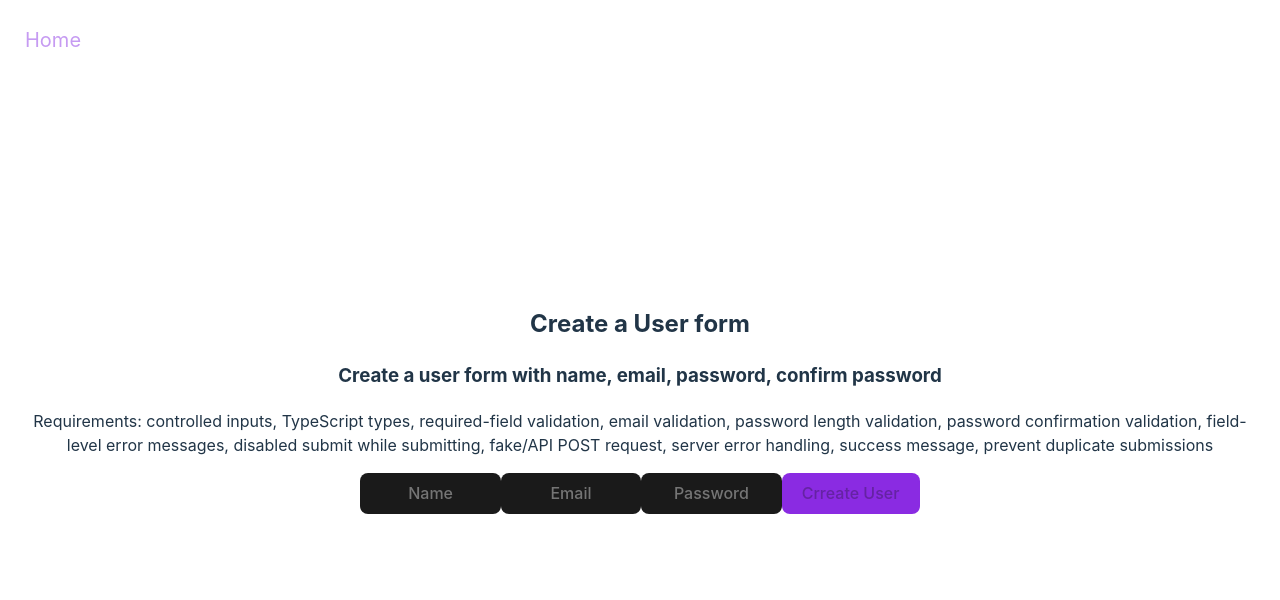
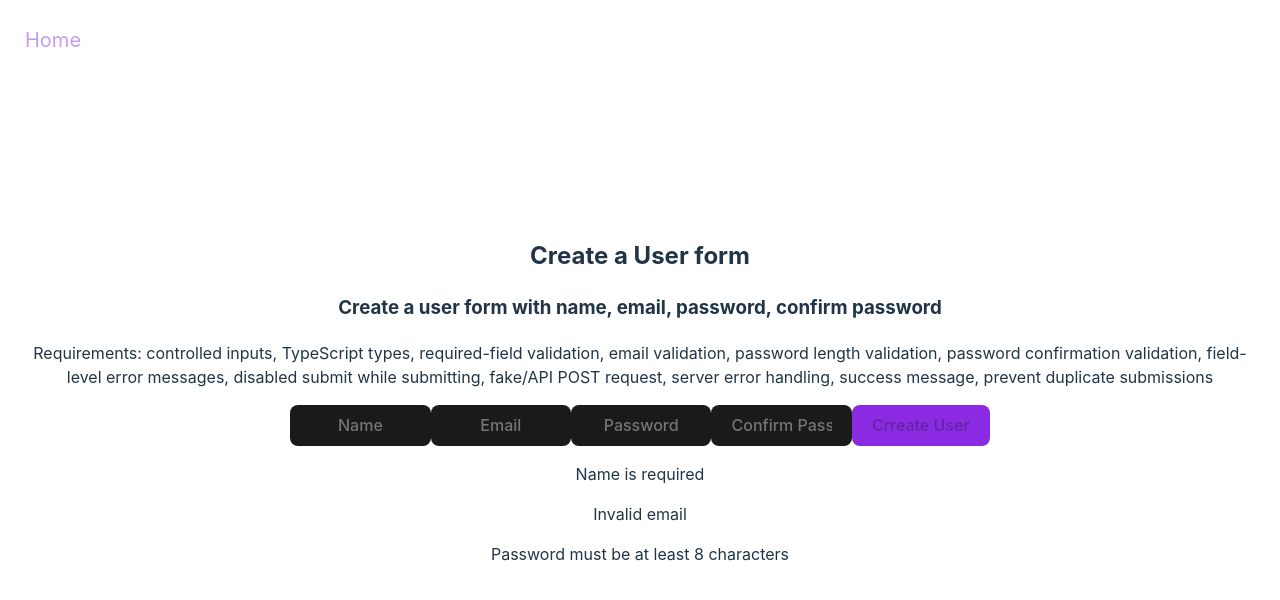
Before and after one commit to amy-calleja/challenges, a React (Vite) app: page /challenge11 in a window 1280 px wide. Shown: the top 600 px of the page. Built offline with nearby package versions, Linux system fonts and the light colour scheme.

Commit message:
refactor & complete challenge11

```diff
--- a/src/App.css
+++ b/src/App.css
@@ -96,3 +96,18 @@ button {
     font-weight: bold;
   }
 }
+
+.success {
+  color: aquamarine;
+  animation: fadeIn 800ms ease-in-out;
+}
+
+@keyframes fadeIn {
+  from {
+    opacity: 0;
+  }
+
+  to {
+    opacity: 1;
+  }
+}
--- a/src/pages/ChallengeEleven.tsx
+++ b/src/pages/ChallengeEleven.tsx
@@ -1,23 +1,49 @@
-import React, { useState } from 'react';
+import React, { useState, useEffect } from 'react';
 
 export default function ChallengeEleven() {
   const [name, setName] = useState('');
   const [email, setEmail] = useState('');
   const [password, setPassword] = useState('');
+  const [passwordConfirm, setPasswordConfirm] = useState('');
   const [isSubmitting, setIsSubmitting] = useState(false);
   const [error, setError] = useState<string | null>(null);
   const [success, setSuccess] = useState(false);
 
+  useEffect(() => {
+    if (!success) {
+      return;
+    }
+
+    const showSuccess = setTimeout(() => {
+      setSuccess(false);
+    }, 3000);
+
+    return () => clearTimeout(showSuccess);
+  }, [success]);
+
   const validateFields =
-    name && email.includes('@') && password.length > 8 ? true : false;
+    name.trim() &&
+    email.includes('@') &&
+    password.length >= 8 &&
+    password === passwordConfirm
+      ? true
+      : false;
 
-    const resetFields = () => {
-        setError(null)
-        setSuccess(false)
-        setName('')
-        setEmail('')
-        setPassword('')
-}
+  const errors = {
+    name: !name.trim() ? 'Name is required' : '',
+    email: !email.includes('@') ? 'Invalid email' : '',
+    password:
+      password.length < 8 ? 'Password must be at least 8 characters' : '',
+    passwordConfirm: password !== passwordConfirm ? 'Passwords must match' : '',
+  };
+
+  const resetFields = () => {
+    setError(null);
+    setName('');
+    setEmail('');
+    setPassword('');
+    setPasswordConfirm('');
+  };
 
   const addUser = () => {
     fetch('https://jsonplaceholder.typicode.com/users', {
@@ -31,18 +57,27 @@ export default function ChallengeEleven() {
         password: password,
       }),
     })
-      .then((response) => response.json)
-      .then(() => setSuccess(true))
+      .then((response) => {
+        if (!response.ok) {
+          throw new Error('Failed to create user');
+        }
+        return response.json();
+      })
+      .then(() => {
+        setSuccess(true);
+        resetFields();
+      })
       .catch(() => setError('Problem submitting user, please try again'))
-      .finally(() => setIsSubmitting(false));
+      .finally(() => {
+        setIsSubmitting(false);
+      });
   };
 
-  const handleCreateUser = (e) => {
+  const handleCreateUser = (e: React.FormEvent<HTMLFormElement>) => {
     e.preventDefault();
     if (validateFields) {
       setIsSubmitting(true);
-        addUser();
-        resetFields()
+      addUser();
     }
   };
 
@@ -60,30 +95,45 @@ export default function ChallengeEleven() {
       <form onSubmit={handleCreateUser}>
         <input
           type='text'
+          required
           value={name}
           placeholder='Name'
           onChange={(e) => setName(e.target.value)}
         />
         <input
           type='text'
+          required
           value={email}
           placeholder='Email'
           onChange={(e) => setEmail(e.target.value)}
         />
         <input
           type='password'
+          required
           value={password}
           placeholder='Password'
           onChange={(e) => setPassword(e.target.value)}
+        />
+        <input
+          type='password'
+          required
+          value={passwordConfirm}
+          placeholder='Confirm Password'
+          onChange={(e) => setPasswordConfirm(e.target.value)}
         />
         <button type='submit' disabled={!validateFields}>
           Crreate User
         </button>
       </form>
-      {success && !isSubmitting && !name && <p>Successfully created a new user!</p>}
+      {success && <p className='success'>Successfully created a new user!</p>}
       {error && !isSubmitting && <p>{error}</p>}
-          {isSubmitting && validateFields && <p>Submitting new user request... </p>}
-          {!validateFields && name && email && password && <p>Please validate all fields</p>}
+      {isSubmitting && validateFields && <p>Submitting new user request... </p>}
+
+      {/* error msgs */}
+      {errors.name && <p>{errors.name}</p>}
+      {errors.email && <p>{errors.email}</p>}
+      {errors.password && <p>{errors.password}</p>}
+      {errors.passwordConfirm && <p>{errors.passwordConfirm}</p>}
     </div>
   );
 }
```
